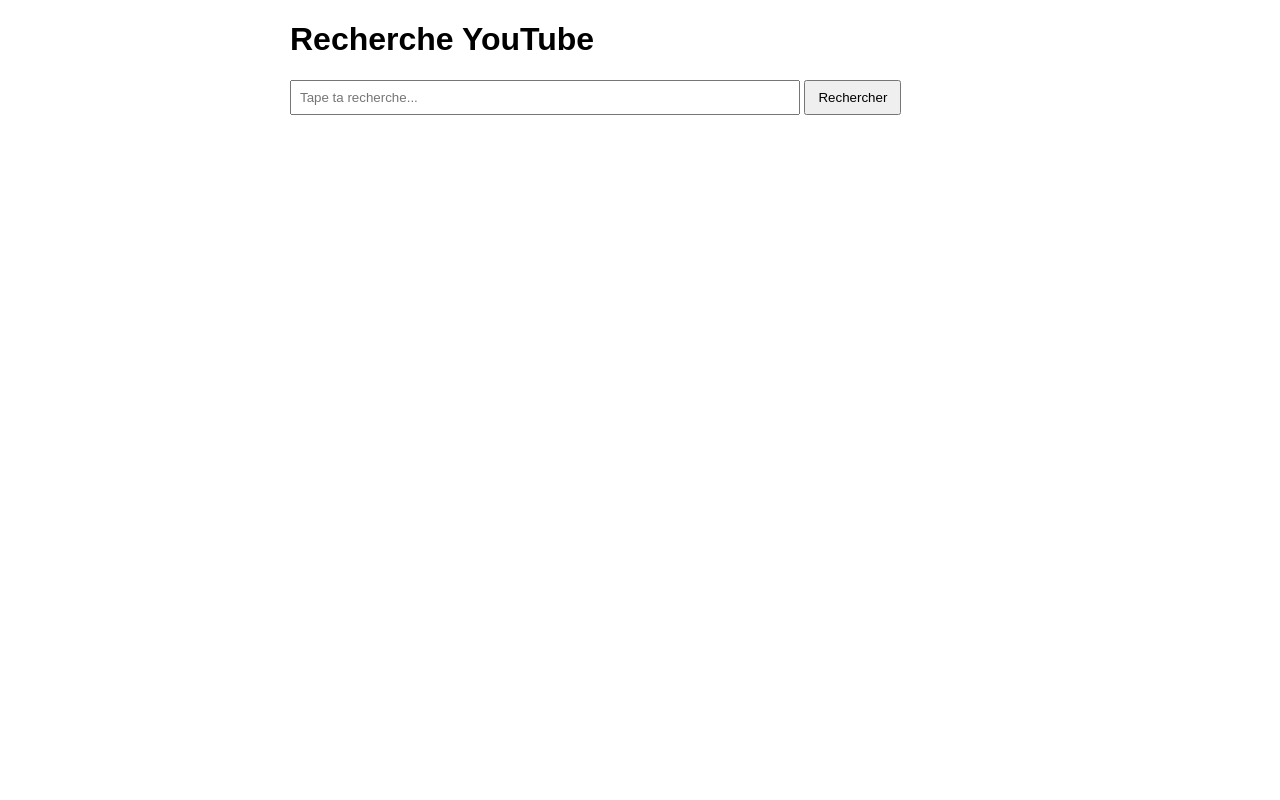
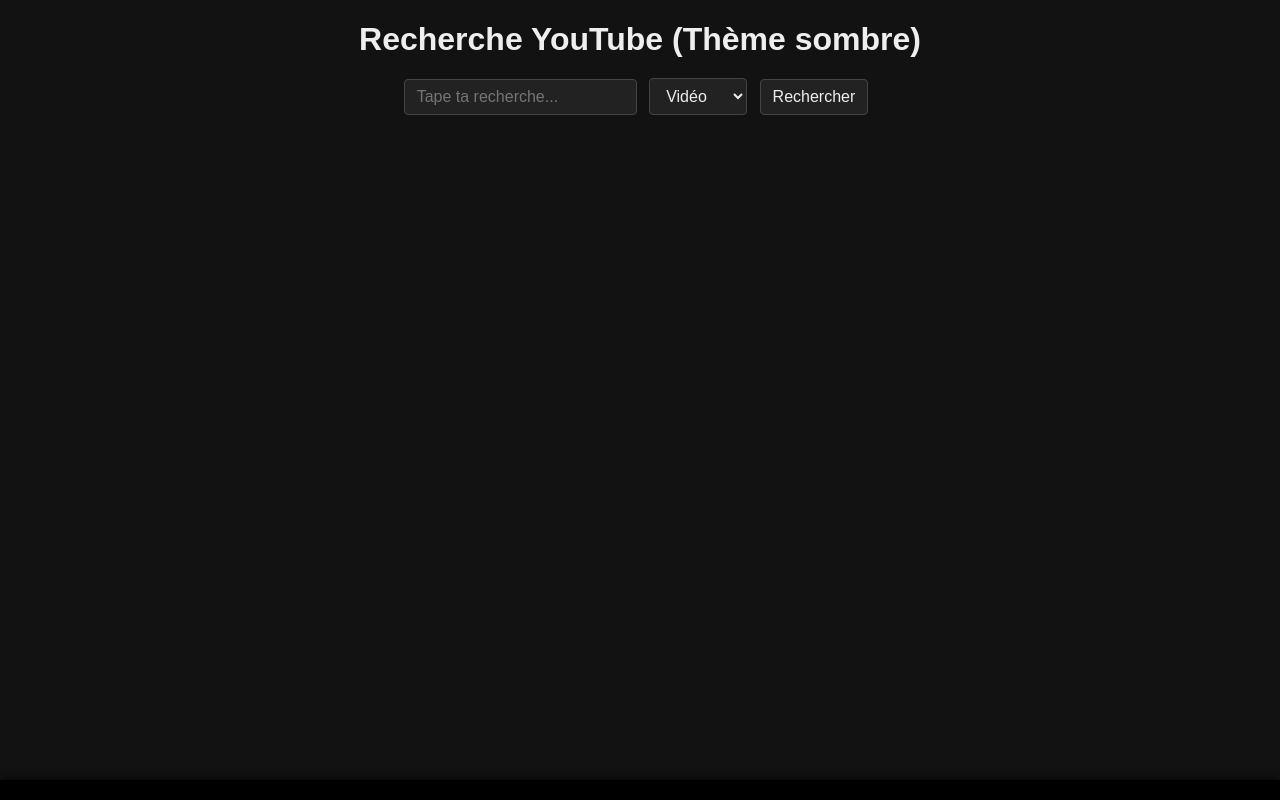
Before and after one commit to Toni4817/Youtube-mirror, a plain HTML site: page index.html in a window 1280 px wide. Drawn offline with Linux system fonts and the light colour scheme.

Commit message:
Update index.html

```diff
--- a/index.html
+++ b/index.html
@@ -2,20 +2,111 @@
 <html lang="fr">
 <head>
   <meta charset="UTF-8" />
-  <title>Recherche YouTube</title>
+  <title>Recherche YouTube - Thème sombre</title>
   <style>
-    body { font-family: Arial, sans-serif; max-width: 700px; margin: 20px auto; }
-    input { width: 70%; padding: 8px; }
-    button { padding: 8px 12px; }
-    .video { cursor: pointer; margin: 10px 0; display: flex; align-items: center; gap: 10px; }
-    .video img { width: 120px; height: 90px; object-fit: cover; }
-    #player iframe { margin-top: 20px; width: 100%; height: 360px; }
+    /* Thème sombre */
+    body {
+      background: #121212;
+      color: #eee;
+      font-family: Arial, sans-serif;
+      max-width: 900px;
+      margin: 20px auto;
+      padding: 0 15px 50px;
+    }
+    input, select, button {
+      background: #222;
+      color: #eee;
+      border: 1px solid #444;
+      padding: 8px 12px;
+      font-size: 1rem;
+      border-radius: 4px;
+      margin-right: 8px;
+    }
+    button:hover {
+      background: #444;
+      cursor: pointer;
+    }
+    h1 {
+      text-align: center;
+      margin-bottom: 20px;
+    }
+
+    /* Grille pour résultats */
+    #results {
+      display: grid;
+      grid-template-columns: repeat(auto-fit,minmax(280px,1fr));
+      gap: 15px;
+      margin-top: 20px;
+    }
+    .video {
+      background: #1e1e1e;
+      border-radius: 6px;
+      overflow: hidden;
+      cursor: pointer;
+      display: flex;
+      flex-direction: column;
+      transition: background 0.3s;
+      height: 100%;
+    }
+    .video:hover {
+      background: #333;
+    }
+    .video img {
+      width: 100%;
+      object-fit: cover;
+      height: 160px;
+      flex-shrink: 0;
+    }
+    .video span {
+      padding: 10px;
+      font-size: 0.9rem;
+      flex-grow: 1;
+      color: #ccc;
+    }
+
+    /* Lecteur */
+    #player {
+      position: fixed;
+      bottom: 0;
+      left: 0;
+      right: 0;
+      background: #000;
+      padding: 10px;
+      box-shadow: 0 -2px 10px rgba(0,0,0,0.7);
+      display: flex;
+      justify-content: center;
+      z-index: 999;
+    }
+    #player iframe {
+      width: 80vw;
+      height: 45vw;
+      max-width: 900px;
+      max-height: 506px;
+      border: none;
+      border-radius: 6px;
+    }
+
+    /* Form container */
+    #searchContainer {
+      text-align: center;
+      margin-bottom: 10px;
+    }
+
   </style>
 </head>
 <body>
-  <h1>Recherche YouTube</h1>
-  <input type="text" id="searchInput" placeholder="Tape ta recherche..." />
-  <button onclick="searchYouTube()">Rechercher</button>
+  <h1>Recherche YouTube (Thème sombre)</h1>
+
+  <div id="searchContainer">
+    <input type="text" id="searchInput" placeholder="Tape ta recherche..." />
+    <select id="searchType">
+      <option value="video" selected>Vidéo</option>
+      <option value="channel">Chaîne</option>
+      <option value="playlist">Playlist</option>
+      <option value="videoShort">Short</option>
+    </select>
+    <button onclick="searchYouTube()">Rechercher</button>
+  </div>
 
   <div id="results"></div>
   <div id="player"></div>
@@ -25,39 +116,68 @@
 
     function searchYouTube() {
       const query = document.getElementById("searchInput").value.trim();
+      const typeSelect = document.getElementById("searchType").value;
+
       if (!query) return alert("Entre un mot-clé.");
 
-      fetch(`https://www.googleapis.com/youtube/v3/search?part=snippet&type=video&maxResults=5&q=${encodeURIComponent(query)}&key=${apiKey}`)
+      let typeParam = "";
+      if(typeSelect === "video") typeParam = "video";
+      else if(typeSelect === "channel") typeParam = "channel";
+      else if(typeSelect === "playlist") typeParam = "playlist";
+      else if(typeSelect === "videoShort") typeParam = "video";
+
+      // Pour short, on filtre via q paramètre & videoDuration=short
+      let url = `https://www.googleapis.com/youtube/v3/search?part=snippet&type=${typeParam}&maxResults=12&q=${encodeURIComponent(query)}&key=${apiKey}`;
+      if(typeSelect === "videoShort") url += "&videoDuration=short";
+
+      fetch(url)
         .then(res => res.json())
         .then(data => {
-          if (!data.items || data.items.length === 0) {
-            document.getElementById("results").innerHTML = "Aucun résultat.";
-            document.getElementById("player").innerHTML = "";
-            return;
-          }
-
           const results = document.getElementById("results");
           results.innerHTML = "";
           document.getElementById("player").innerHTML = "";
 
+          if (!data.items || data.items.length === 0) {
+            results.innerHTML = "<p>Aucun résultat.</p>";
+            return;
+          }
+
           data.items.forEach(item => {
-            const videoId = item.id.videoId;
-            const title = item.snippet.title;
-            const thumbnail = item.snippet.thumbnails.default.url;
+            const id = item.id;
+            const snippet = item.snippet;
+            let videoId = "";
+            let thumbnail = "";
+            let title = snippet.title;
+            let clickHandler;
+
+            if(id.kind === "youtube#video") {
+              videoId = id.videoId;
+              thumbnail = snippet.thumbnails.high?.url || snippet.thumbnails.default.url;
+              clickHandler = () => {
+                document.getElementById("player").innerHTML =
+                  `<iframe src="https://www.youtube.com/embed/${videoId}" allowfullscreen></iframe>`;
+                window.scrollTo({ top: document.body.scrollHeight, behavior: 'smooth' });
+              };
+            } else if(id.kind === "youtube#channel") {
+              thumbnail = snippet.thumbnails.high?.url || snippet.thumbnails.default.url;
+              clickHandler = () => alert("Pas de lecteur pour chaînes. Ouvre la chaîne :\nhttps://www.youtube.com/channel/" + id.channelId);
+              title += " (clic pour lien)";
+            } else if(id.kind === "youtube#playlist") {
+              thumbnail = snippet.thumbnails.high?.url || snippet.thumbnails.default.url;
+              clickHandler = () => alert("Pas de lecteur pour playlists. Ouvre la playlist :\nhttps://www.youtube.com/playlist?list=" + id.playlistId);
+              title += " (clic pour lien)";
+            }
 
             const div = document.createElement("div");
             div.className = "video";
             div.innerHTML = `<img src="${thumbnail}" alt="Miniature"><span>${title}</span>`;
-            div.onclick = () => {
-              document.getElementById("player").innerHTML =
-                `<iframe src="https://www.youtube.com/embed/${videoId}" frameborder="0" allowfullscreen></iframe>`;
-              window.scrollTo({ top: document.body.scrollHeight, behavior: 'smooth' });
-            };
+            div.onclick = clickHandler;
+
             results.appendChild(div);
           });
         })
         .catch(() => {
-          document.getElementById("results").innerHTML = "Erreur lors de la recherche.";
+          document.getElementById("results").innerHTML = "<p>Erreur lors de la recherche.</p>";
           document.getElementById("player").innerHTML = "";
         });
     }
```
